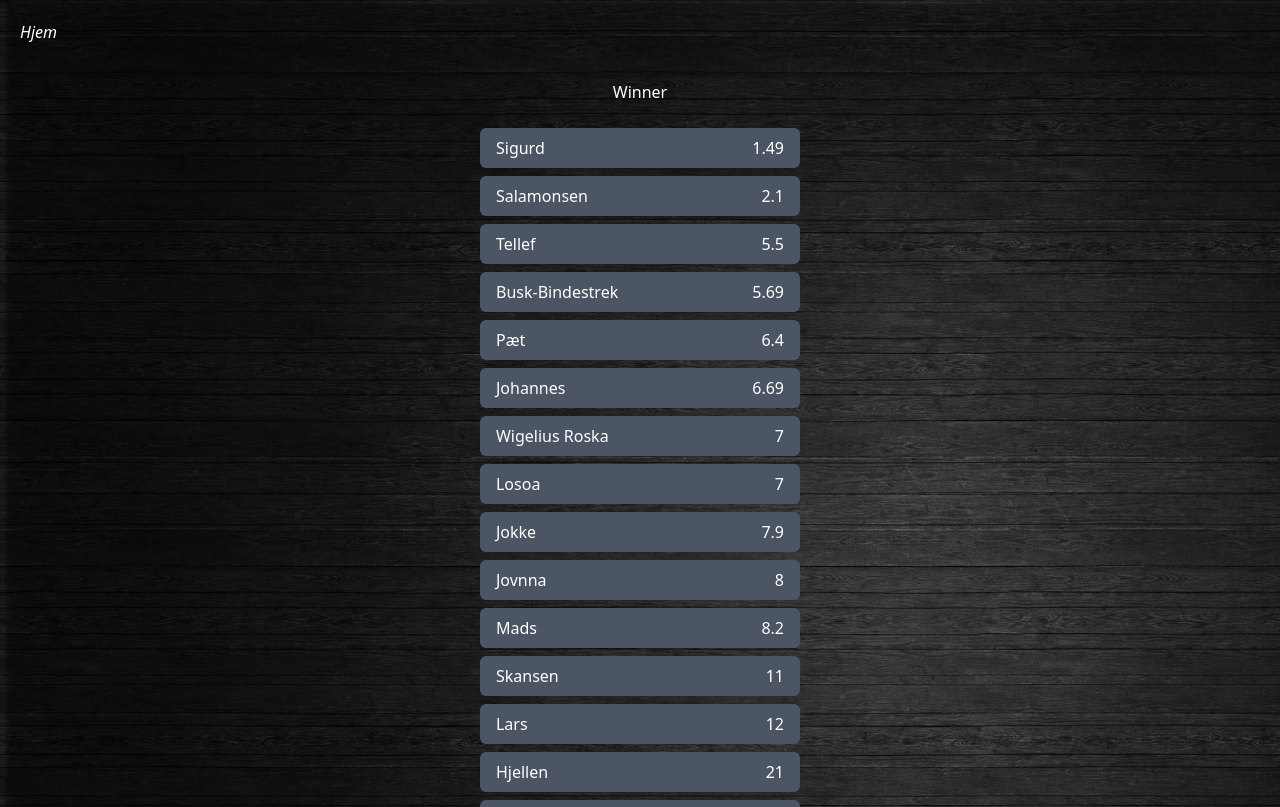
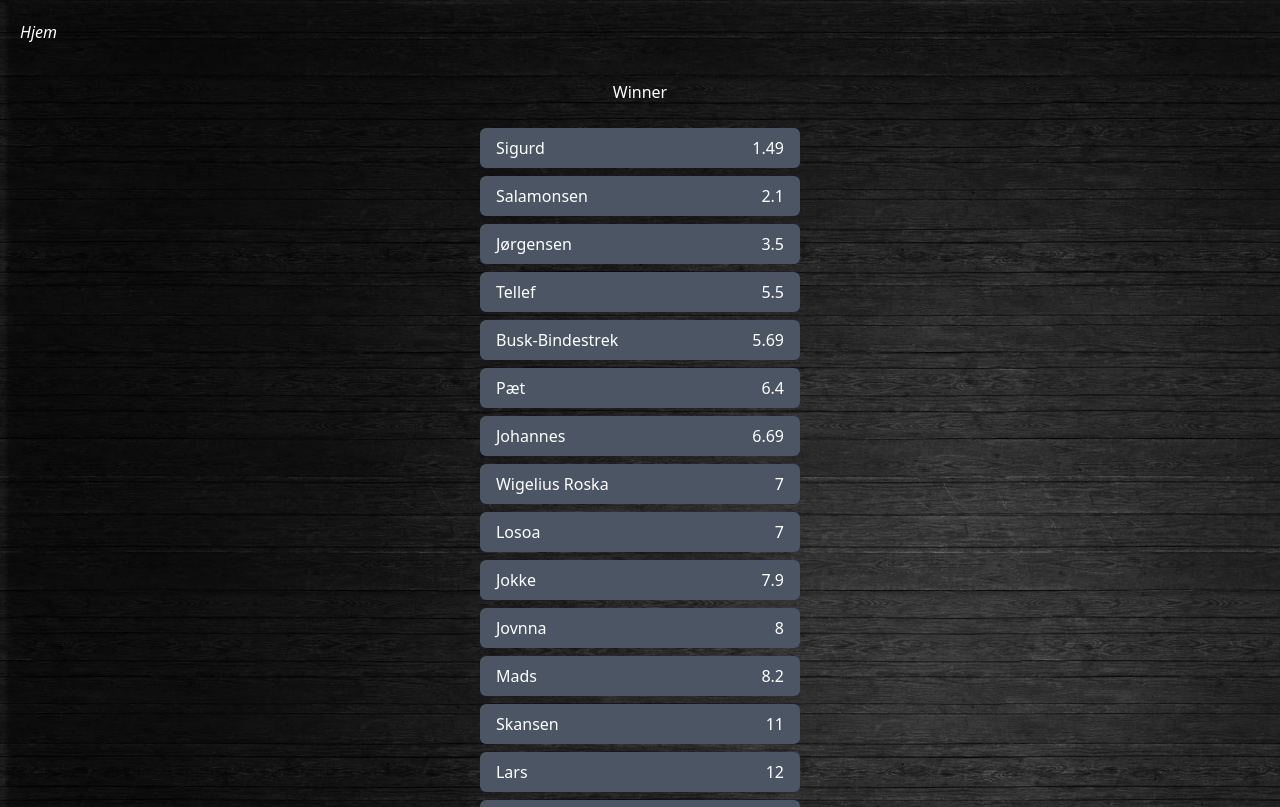
Before and after one commit to Pa3lon/beermile, a React (Create React App) app: page /odds in a window 1280 px wide. Shown: the top 807 px of the page. Built offline with nearby package versions, Linux system fonts and the light colour scheme.

Commit message:
Update odds

```diff
--- a/src/components/odds/Games.tsx
+++ b/src/components/odds/Games.tsx
@@ -5,16 +5,10 @@ interface Props {
   games: any[];
 }
 
-const Games = (props: Props) => {
+const Games = () => {
   const [items, setItems] = useState<any[]>([]);
 
   useEffect(() => {
-    /*
-    getOdds().then((res: any) => {
-      res.data.sort((a: any, b: any) => (a.odds > b.odds ? 1 : -1));
-      setItems(res.data);
-    });
-    */
     const tempOdds = [
       {
         name: "Sigurd",
@@ -31,6 +25,10 @@ const Games = (props: Props) => {
       {
         name: "Don Omar",
         odds: 100,
+      },
+      {
+        name: "Jørgensen",
+        odds: 3.5,
       },
       {
         name: "Busk-Bindestrek",
```
